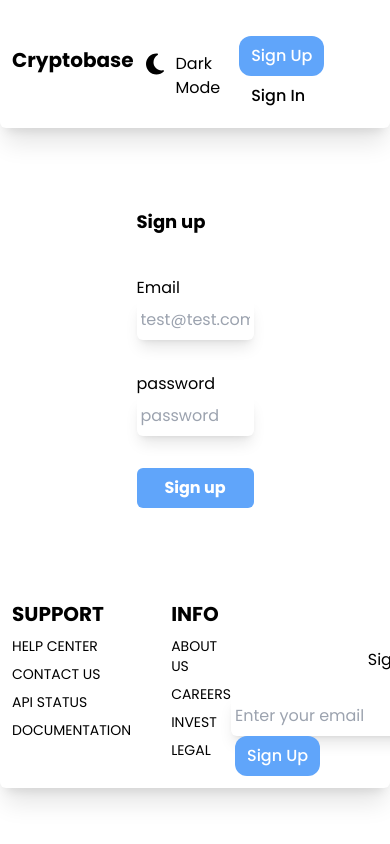
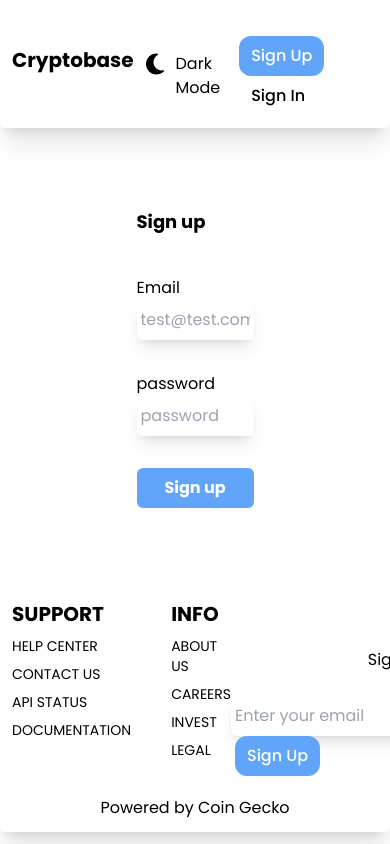
Before and after one commit to elghanbibadr/cryptoapp, a React (Vite) app: page /signUp in a window 390 px wide. Shown: the top 844 px of the page. Built offline with nearby package versions, Linux system fonts and the light colour scheme; the HTML template or start-up script is replaced by a standard one.

Commit message:
complete the footer section but not responsive yet

```diff
--- a/src/componenet/Footer.jsx
+++ b/src/componenet/Footer.jsx
@@ -13,7 +13,7 @@
     }
 
     return (
-        <Wrraper className='mt-20'>
+        <Wrraper className='mt-20 p-3'>
             <div className='flex justify-between'>
                 <div className='flex '>
                     <ul className='uppercase mr-10'>
@@ -43,6 +43,7 @@
                     </form>
                 </div>
             </div>
+            <p className='text-center mt-5'>Powered by Coin Gecko</p>
         </Wrraper>
     )
 }
```
